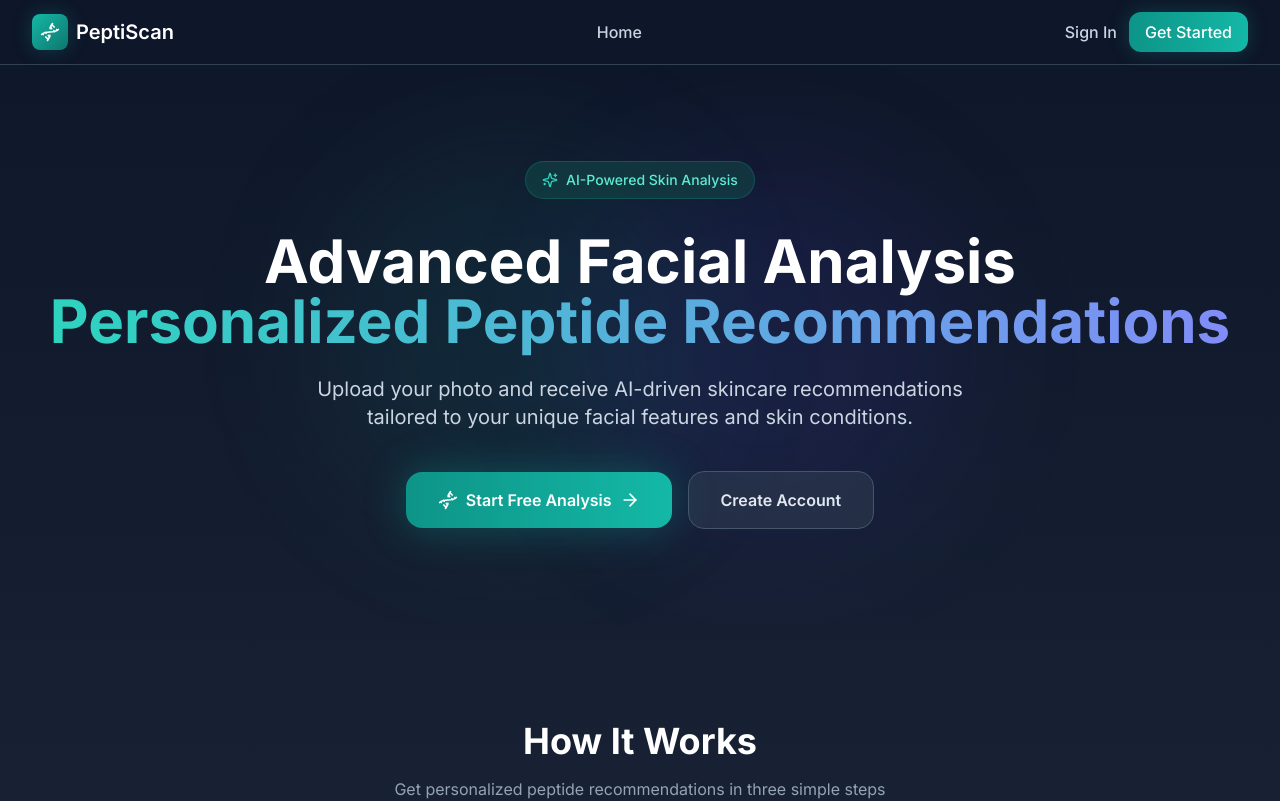
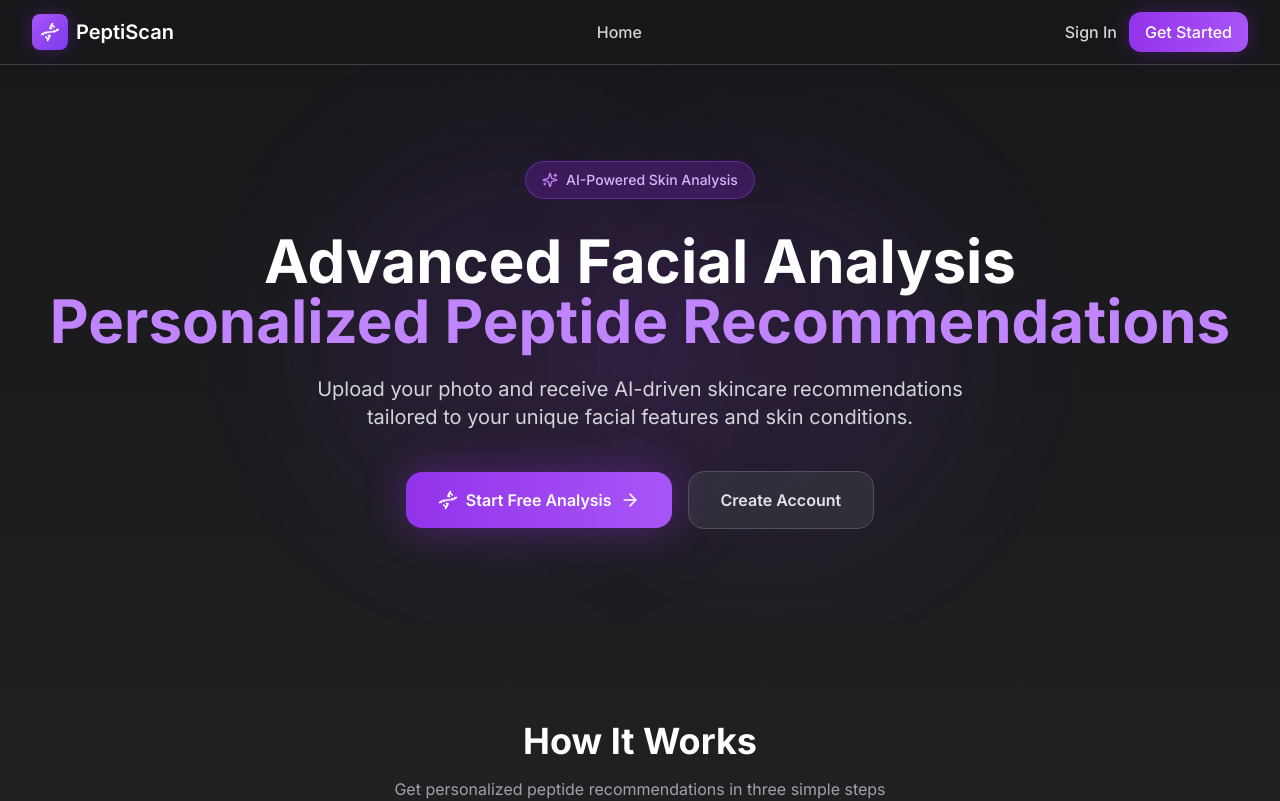
Before and after one commit to Blockeeer/facial-analyzer, a React (Vite) app in the folder client/: page / in a window 1280 px wide. Shown: the top 801 px of the page. Built offline with nearby package versions, Linux system fonts and the light colour scheme; no server answers.

Commit message:
Update color scheme to Pepmax-inspired purple theme

```diff
--- a/client/tailwind.config.js
+++ b/client/tailwind.config.js
@@ -7,59 +7,59 @@ export default {
   theme: {
     extend: {
       colors: {
-        // Medical Trust Palette
+        // Pepmax-inspired Purple Palette
         primary: {
-          50: '#f0fdfa',
-          100: '#ccfbf1',
-          200: '#99f6e4',
-          300: '#5eead4',
-          400: '#2dd4bf',
-          500: '#14b8a6',
-          600: '#0d9488',
-          700: '#0f766e',
-          800: '#115e59',
-          900: '#134e4a',
-          950: '#042f2e',
+          50: '#faf5ff',
+          100: '#f3e8ff',
+          200: '#e9d5ff',
+          300: '#d8b4fe',
+          400: '#c084fc',
+          500: '#a855f7',
+          600: '#9333ea',
+          700: '#7c3aed',
+          800: '#6b21a8',
+          900: '#581c87',
+          950: '#3b0764',
         },
         secondary: {
-          50: '#eef2ff',
-          100: '#e0e7ff',
-          200: '#c7d2fe',
-          300: '#a5b4fc',
-          400: '#818cf8',
-          500: '#6366f1',
-          600: '#4f46e5',
-          700: '#4338ca',
-          800: '#3730a3',
-          900: '#312e81',
-          950: '#1e1b4b',
+          50: '#faf5ff',
+          100: '#f3e8ff',
+          200: '#e9d5ff',
+          300: '#d8b4fe',
+          400: '#c084fc',
+          500: '#a855f7',
+          600: '#9333ea',
+          700: '#7c3aed',
+          800: '#6b21a8',
+          900: '#581c87',
+          950: '#3b0764',
         },
         accent: {
-          50: '#ecfdf5',
-          100: '#d1fae5',
-          200: '#a7f3d0',
-          300: '#6ee7b7',
-          400: '#34d399',
-          500: '#10b981',
-          600: '#059669',
-          700: '#047857',
-          800: '#065f46',
-          900: '#064e3b',
-          950: '#022c22',
+          50: '#faf5ff',
+          100: '#f3e8ff',
+          200: '#e9d5ff',
+          300: '#d8b4fe',
+          400: '#c084fc',
+          500: '#a855f7',
+          600: '#9333ea',
+          700: '#7c3aed',
+          800: '#6b21a8',
+          900: '#581c87',
+          950: '#3b0764',
         },
         dark: {
-          50: '#f8fafc',
-          100: '#f1f5f9',
-          200: '#e2e8f0',
-          300: '#cbd5e1',
-          400: '#94a3b8',
-          500: '#64748b',
-          600: '#475569',
-          700: '#334155',
-          800: '#1e293b',
-          850: '#151f2e',
-          900: '#0f172a',
-          950: '#020617',
+          50: '#fafafa',
+          100: '#f4f4f5',
+          200: '#e4e4e7',
+          300: '#d4d4d8',
+          400: '#a1a1aa',
+          500: '#71717a',
+          600: '#52525b',
+          700: '#3f3f46',
+          800: '#27272a',
+          850: '#1f1f23',
+          900: '#18181b',
+          950: '#0a0a0b',
         },
         skin: {
           light: '#fef3e2',
@@ -71,8 +71,8 @@ export default {
         sans: ['Inter', 'system-ui', 'sans-serif'],
       },
       boxShadow: {
-        'glow': '0 0 20px rgba(13, 148, 136, 0.3)',
-        'glow-lg': '0 0 40px rgba(13, 148, 136, 0.4)',
+        'glow': '0 0 20px rgba(147, 51, 234, 0.3)',
+        'glow-lg': '0 0 40px rgba(147, 51, 234, 0.4)',
       },
       animation: {
         'fadeIn': 'fadeIn 0.2s ease-out',
```
